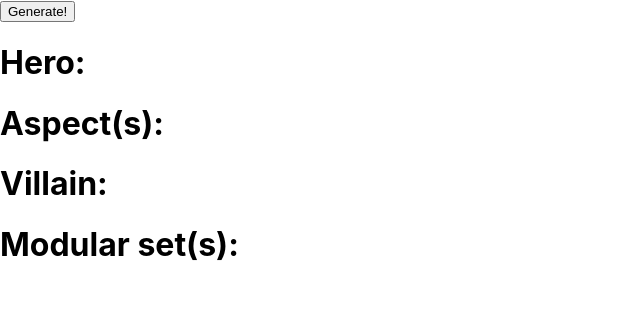
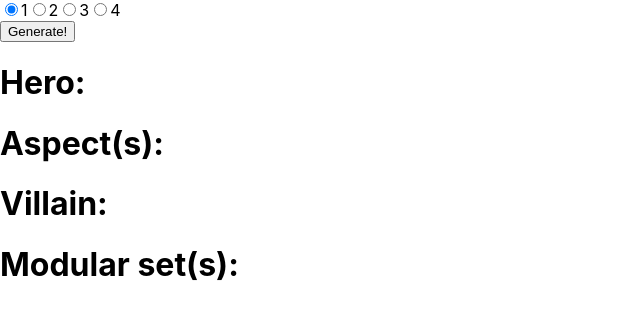
Before and after one commit to AttilaHegyessy/MarvelChampionsLCGGenerator, a React (Create React App) app: page / in a window 1280 px wide. Shown: the top 320 px of the page, without its empty margins (0-640 px from the left). Built offline with nearby package versions, Linux system fonts and the light colour scheme.

Commit message:
Move # of players selector to its own file

```diff
--- a/src/App.tsx
+++ b/src/App.tsx
@@ -3,6 +3,7 @@ import Hero from './Hero';
 import Aspect from './Aspect';
 import Villain from './Villain'
 import ModularSet from './ModularSet';
+import NumberOfPlayerSelector from './NumberOfPlayersSelector';
 import { Heroes } from './Data/HeroList';
 import { Aspects } from './Data/AspectList';
 import { Villains } from './Data/VillainList';
@@ -15,10 +16,10 @@ function App() {
   const [aspect, setAspect] = useState([]);
   const [villain, setVillain] = useState();
   const [modularSet, setModularSet] = useState([]);
-  const [heroTest, setHeroTest] = useState(new Map());
+  const [numberOfPlayers, setNumberOfPlayers] = useState(1);
 
   function generate() {
-    let generatedHero = getRandom(Heroes, 1);
+    let generatedHero = getRandom(Heroes, numberOfPlayers);
     setHero(generatedHero.name);
     setAspect(getRandom(Aspects, generatedHero.numberOfAspects));
 
@@ -27,37 +28,21 @@ function App() {
     setModularSet(getRandom(ModularSets, generatedVillain.numberOfModularSets));
   }
 
-  function testGeneratedItems() {
-    interface heroCount {
-      name: string;
-      count: number;
-    }
-
-    var heroCounter : Map<string, number> = new Map<string, number>();
-    Heroes.forEach((hero) => heroCounter.set(hero.name, 0));
-
-    for (let i = 0; i < 100; ++i) {
-      let rand = getRandom(Heroes, 1);
-      let prevValue = heroCounter?.get(rand.name) ?? 0;
-      heroCounter.set(rand.name, prevValue + 1);
-    }
-    debugger;
-    setHeroTest(heroCounter);
+  const onNumberOfPlayersSelected = (event: React.ChangeEvent<HTMLInputElement>) => {
+    const newValue : number = +event.target.value;
+    setNumberOfPlayers(newValue)
   }
 
   return (
     <div>
-      {/* <button onClick={testGeneratedItems}>Test</button>
-      {Array.from(heroTest.keys()).map(hero => {debugger; return <p>{hero} - {heroTest.get(hero)}</p>})} */}
+      <NumberOfPlayerSelector numberOfPlayers={numberOfPlayers} onNumberOfPlayersSelected={onNumberOfPlayersSelected} />
+      <button onClick={generate}>Generate!</button>
 
-      <button onClick={generate}>Generate!</button>
       <Hero hero={hero}/>
       <Aspect aspects={aspect}/>
       <Villain villain={villain}/>
       <ModularSet modularSets={modularSet}/>
     </div>);
-
-
 }
 
 export default App;
--- /dev/null
+++ b/src/NumberOfPlayersSelector.js
@@ -0,0 +1,14 @@
+import React from 'react';
+
+const NumberOfPlayersSelector = (props) => {
+    return (
+        <div>
+            <input type='radio' value='1' checked={props.numberOfPlayers === 1} onChange={props.onNumberOfPlayersSelected}/>1
+            <input type='radio' value='2' checked={props.numberOfPlayers === 2} onChange={props.onNumberOfPlayersSelected}/>2
+            <input type='radio' value='3' checked={props.numberOfPlayers === 3} onChange={props.onNumberOfPlayersSelected}/>3
+            <input type='radio' value='4' checked={props.numberOfPlayers === 4} onChange={props.onNumberOfPlayersSelected}/>4
+      </div>
+    );
+}
+
+export default NumberOfPlayersSelector;
--- a/src/Randomizer.js
+++ b/src/Randomizer.js
@@ -1,5 +1,4 @@
-export function getRandom(array, numberOfItems)
-  {
+export function getRandom(array, numberOfItems) {
     if (numberOfItems === undefined || numberOfItems === 1)
         return shuffle(array).slice(0, numberOfItems)[0];
 
```
Lines whose indentation alone changed are shown as unchanged.
